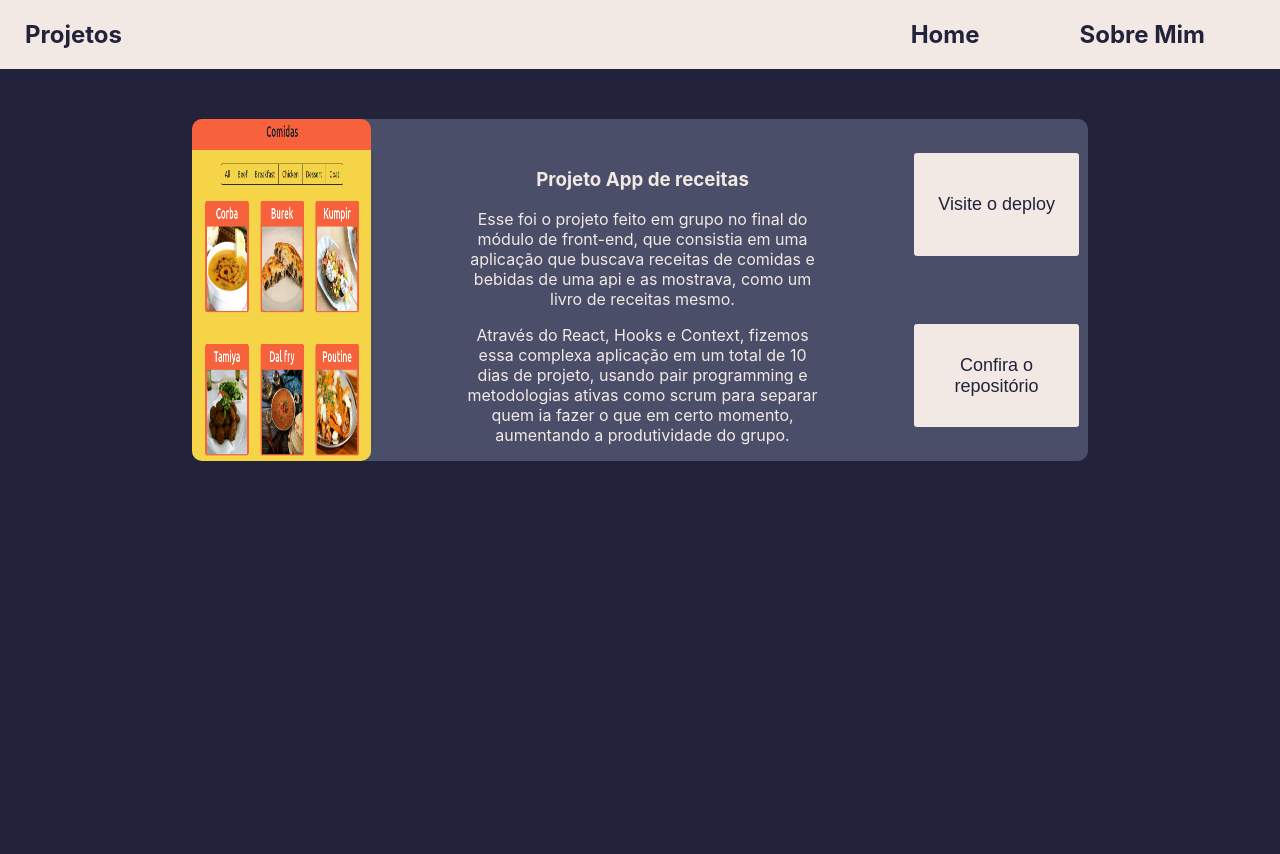
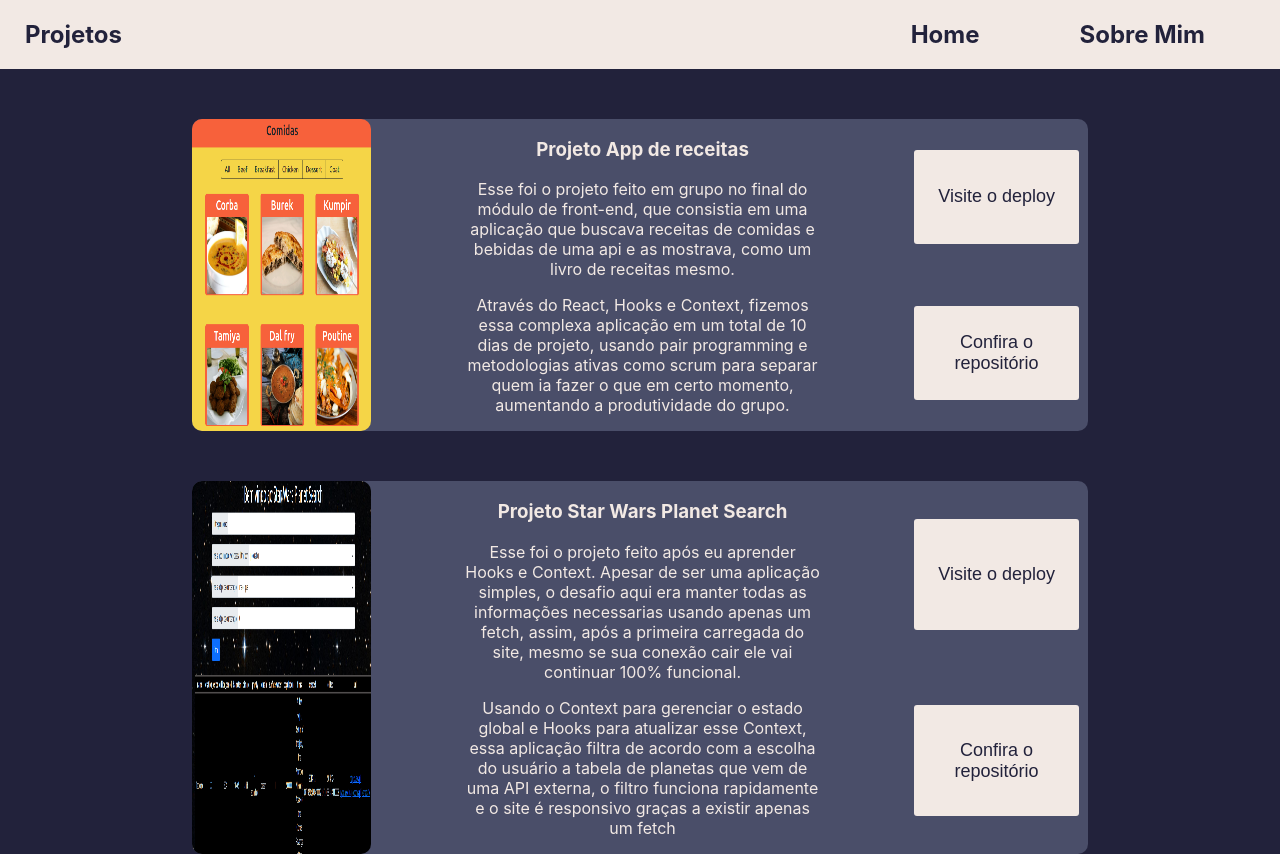
Before and after one commit to VictorDizne/portifolio, a React (Create React App) app: page /PT-BR/Projetos in a window 1280 px wide. Before the commit the page ends 800 px from the top, so only its background shows below. Built offline with nearby package versions, Linux system fonts and the light colour scheme.

Commit message:
Melhora página inicial e coloca mais um projeto no portifolio

```diff
--- a/src/App.css
+++ b/src/App.css
@@ -69,19 +69,27 @@ a:hover {
 .home-container {
   display: flex;
   flex-direction: row;
-  margin-top: 100px;
-  padding: 10px;
+  justify-content: space-between;
+  margin-top: 5%;
+  padding: 1.5%;
+  border-radius: 7px;
   margin-right: 25%;
   margin-left: 25%;
+  background-color: #4a4e69;
 }
 
 .home-container h4 {
   max-height: 50%;
   max-width: 50%;
+  text-align: start;
 }
 
 .home-btns-container {
-  flex-grow: 3;
+  flex-grow: 1;
+  display: flex;
+  flex-direction: column;
+  justify-content: space-evenly;
+  align-items: flex-end;
 }
 
 .home-btn {
@@ -89,7 +97,6 @@ a:hover {
   text-decoration: solid;
   background-color: #F2E9E4;
   color: #22223B;
-  margin: 10px;
   border: none;
   border-radius: 3px;
   width: 50%;
@@ -99,7 +106,7 @@ a:hover {
 }
 
 .home-btn:hover {
-  background-color: #4a4e69;
+  background-color: #22223B;
   color: #F2E9E4;
 }
 
@@ -124,7 +131,6 @@ a:hover {
 
 .project-container-text {
   max-width: 40%;
-  margin-top: 30px;
 }
 
 .project-container-buttons {
--- a/src/Pages/Projects.js
+++ b/src/Pages/Projects.js
@@ -2,6 +2,7 @@
 import React from 'react';
 import Navbar from '../Components/Navbar';
 import recipesApp from '../Images/recipesApp.png';
+import starWarsApp from '../Images/starWarsApp.png';
 import { useHistory } from 'react-router';
 
 const Projects = () => {
@@ -14,6 +15,12 @@ const Projects = () => {
     }
     if (page === 'repRecipes') {
       return window.open('https://github.com/VictorDizne/sd-013-a-project-recipes-app/tree/master/src', '_blank');
+    }
+    if (page === 'deployStarWars') {
+      return window.open('https://sd-013-a-project-starwars-planets-search.vercel.app/', '_blank');
+    }
+    if (page === 'repStarWars') {
+      return window.open('https://github.com/VictorDizne/sd-013-a-project-starwars-planets-search/tree/master/src', '_blank');
     }
   }
 
@@ -34,6 +41,19 @@ const Projects = () => {
             <button onClick={ () => handleClick('repRecipes') }>Confira o repositório</button>
           </div>
         </div>
+        <div className="project-container">
+          <img src={ starWarsApp } alt="Foto da aplicação"/>
+          <div className="project-container-text">
+            <h3>Projeto Star Wars Planet Search</h3>
+            <p>Esse foi o projeto feito após eu aprender Hooks e Context. Apesar de ser uma aplicação simples, o desafio aqui era manter todas as informações necessarias usando apenas um fetch, assim, após a primeira carregada do site, mesmo se sua conexão cair ele vai continuar 100% funcional.
+            </p>
+            <p>Usando o Context para gerenciar o estado global e Hooks para atualizar esse Context, essa aplicação filtra de acordo com a escolha do usuário a tabela de planetas que vem de uma API externa, o filtro funciona rapidamente e o site é responsivo graças a existir apenas um fetch</p>
+          </div>
+          <div className="project-container-buttons">
+            <button onClick={ () => handleClick('deployStarWars') }>Visite o deploy</button>
+            <button onClick={ () => handleClick('repStarWars') }>Confira o repositório</button>
+          </div>
+        </div>
       </div>
     </div>
   );
```
Also changed, not shown: src/Images/starWarsApp.png (added).
